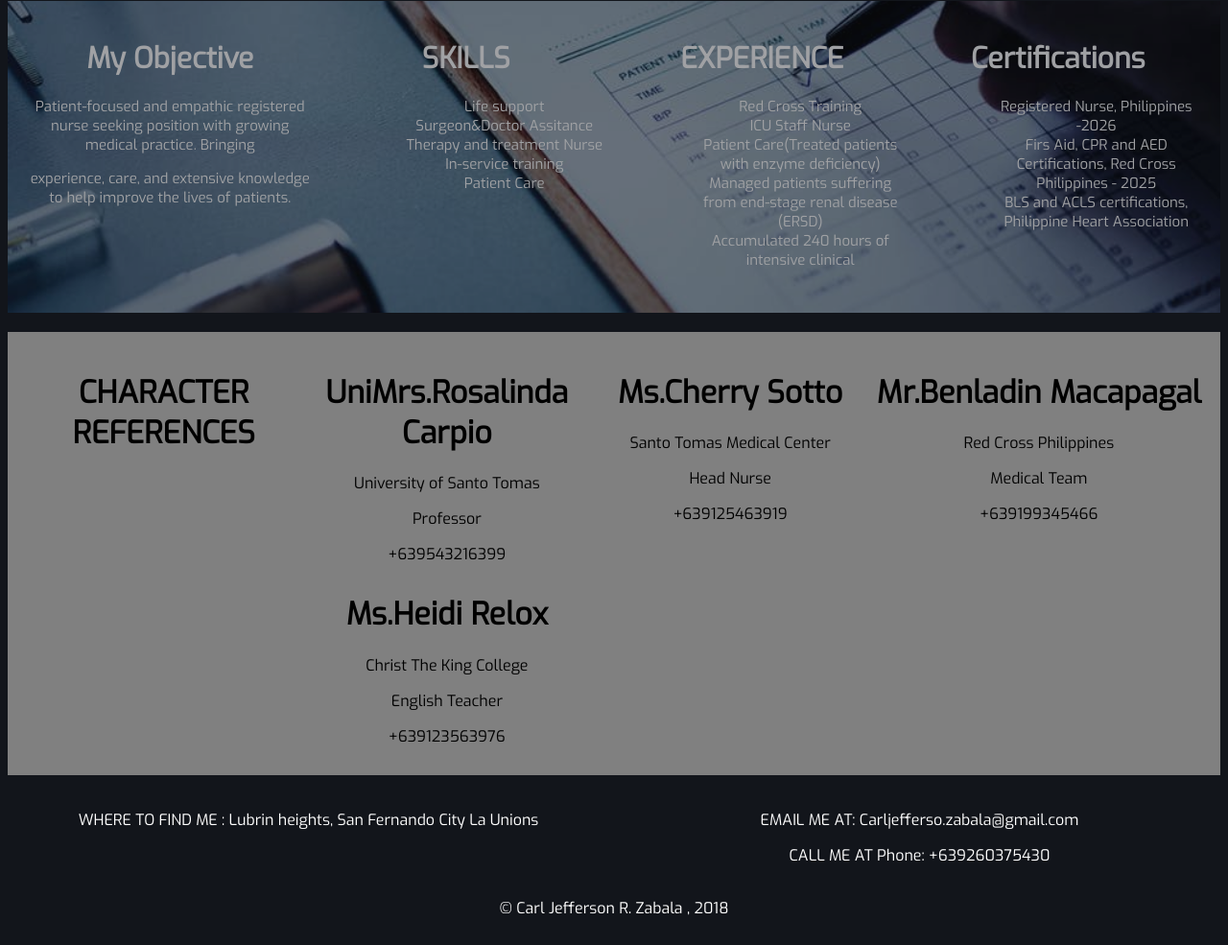
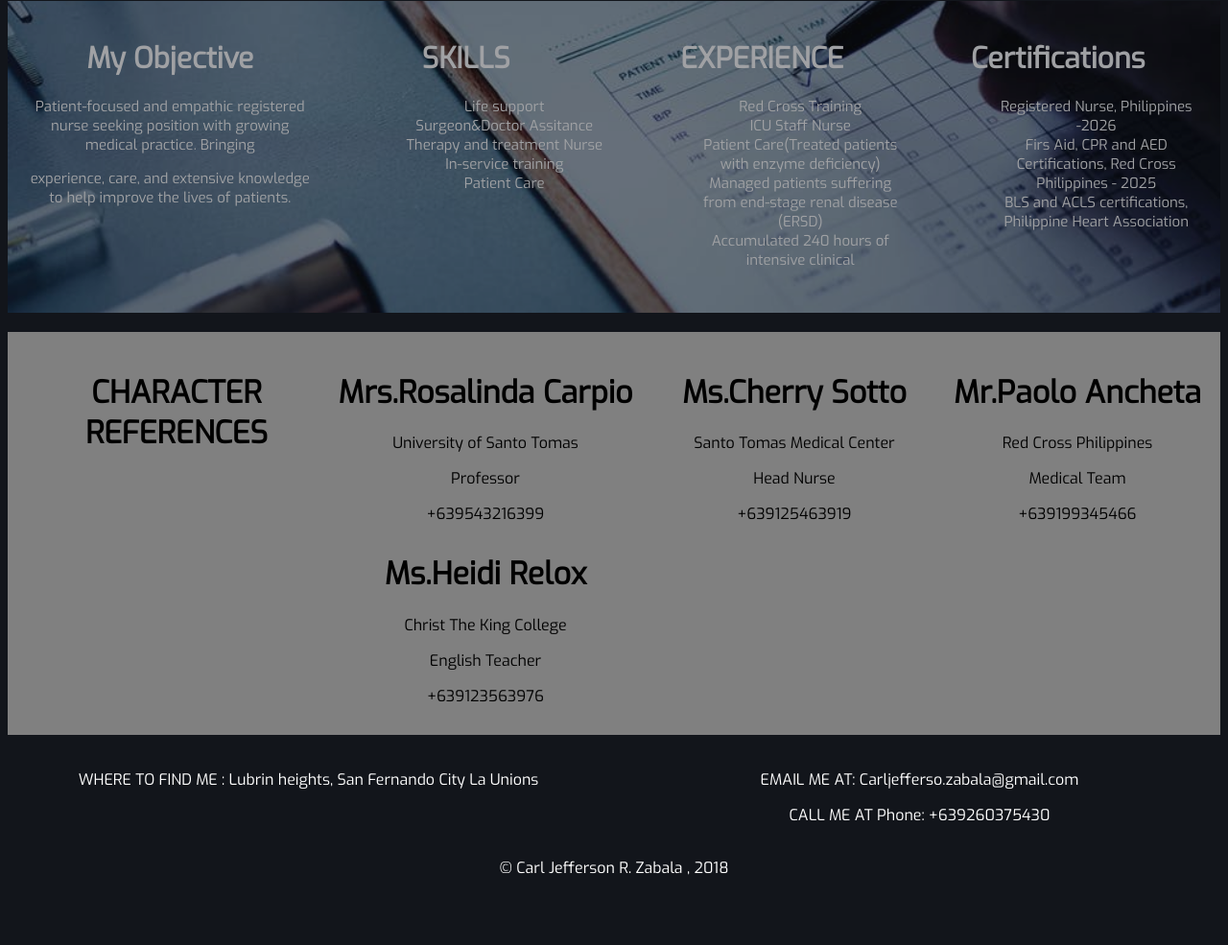
Before and after one commit to carljeffersonriverazabala/carljefferson-resume, a plain HTML site: page index.html in a window 1280 px wide. Shown: the part 1677-2662 px from the top of the page at 96% size. After the commit the page ends 2620 px from the top, so only its background shows below. Drawn offline with Linux system fonts and the light colour scheme.

Commit message:
Update index.html

```diff
--- a/index.html
+++ b/index.html
@@ -139,7 +139,7 @@
 				<h1>CHARACTER REFERENCES</h1>
 
 				<div class="box10">
-						<h1>UniMrs.Rosalinda Carpio</h1>
+						<h1>Mrs.Rosalinda Carpio</h1>
 						<a>University of Santo Tomas</a>
 						<p>Professor</p>
 						<a>+639543216399</a>
@@ -147,7 +147,7 @@
 					</div>
 
 					<div class="box11">
-							<h1>Ms.Heidi Relox</h1>
+						<h1>Ms.Heidi Relox</h1>
 						<a>Christ The King College</a>
 						<p>English Teacher</p>
 						<a>+639123563976</a>
@@ -163,7 +163,7 @@
 					</div>
 
 					<div class="box13">
-						<h1>Mr.Benladin Macapagal</h1>
+						<h1>Mr.Paolo Ancheta</h1>
 						<a>Red Cross Philippines</a>
 						<p>Medical Team	</p>
 						<a>+639199345466</a>
```
